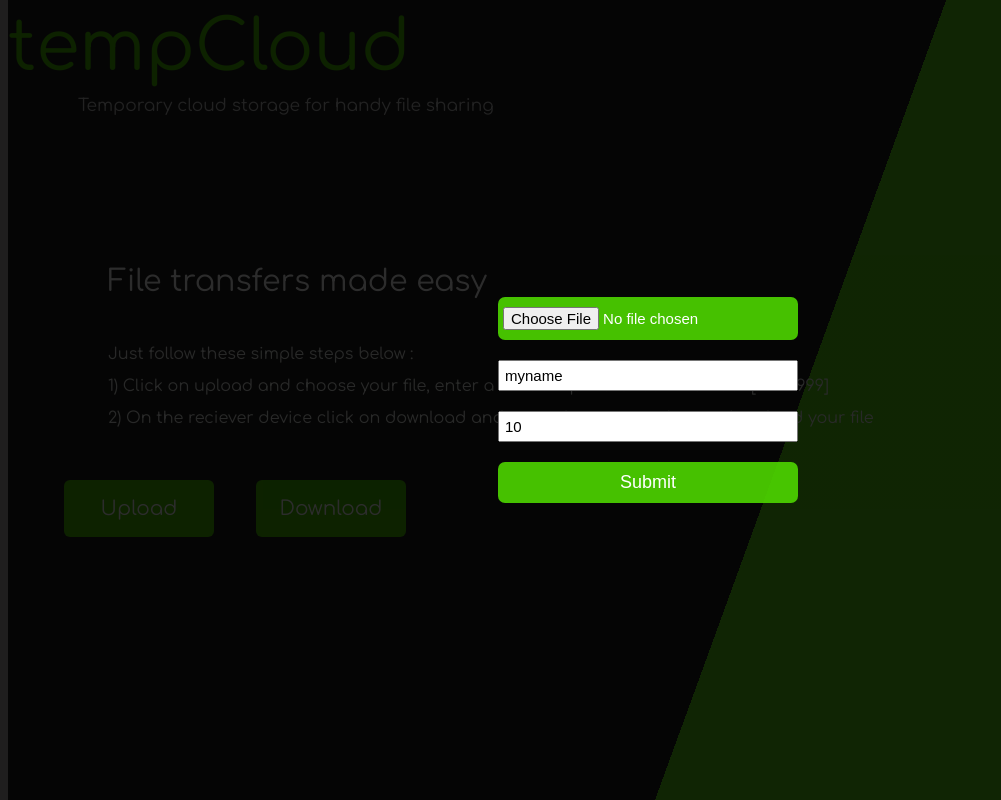
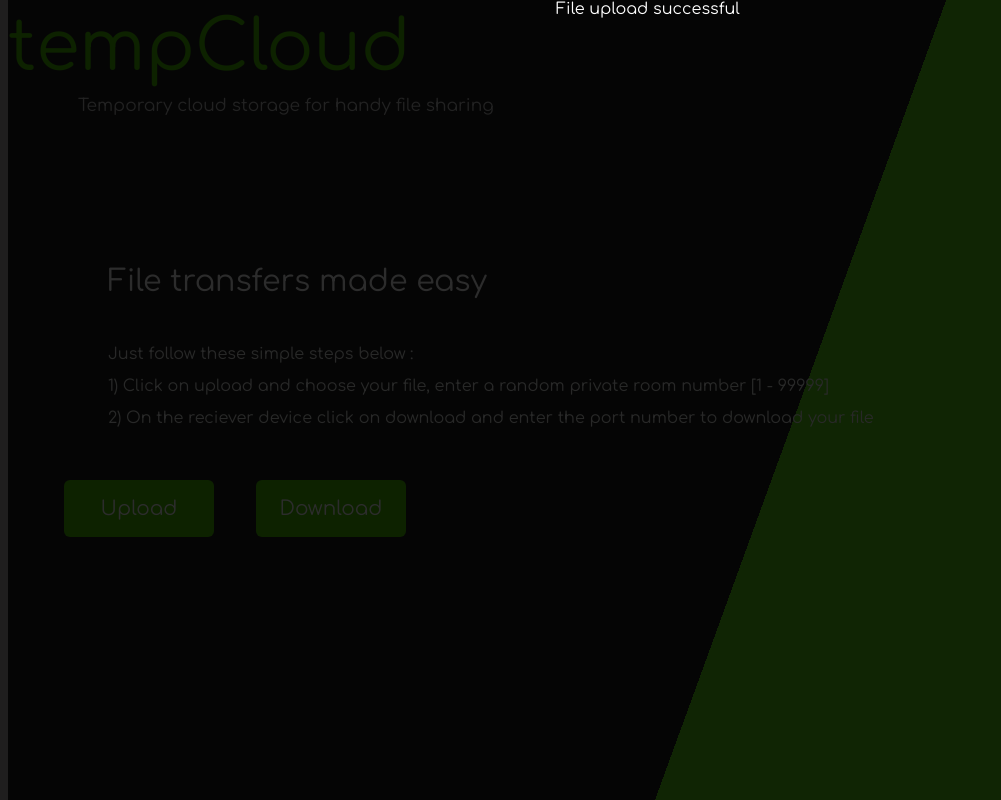
Before and after one commit to NithinSGowda/tempCloud, a PHP site: page / in a window 1280 px wide. Shown: the whole page, without its empty margins (0-1001 px from the left). Run offline with PHP 8.4, Linux system fonts and the light colour scheme.

Commit message:
Upload part done

```diff
--- a/index.php
+++ b/index.php
@@ -13,9 +13,10 @@ ini_set('max_execution_time', 300);
         {
             mkdir($upload.'/'.$room);
         }
-     $fupload=move_uploaded_file($t_name,$upload.'/'.$room.'/'.$name);
+        $extend=end((explode(".", $f_name)));
+     $fupload=move_uploaded_file($t_name,$upload.'/'.$room.'/'.$name.'.'.$extend);
      if($fupload){
-         echo 'file uploaded';
+         echo '<style>.success{display: block; }</style>';
      }
    }
 ?>
@@ -43,7 +44,7 @@ ini_set('max_execution_time', 300);
     </div>
 
     <div class="main">
-        <span class="upload">Upload</span><br>
+        <span class="upload" onclick="uploader()">Upload</span><br>
         <span class="download">Download</span>
     </div>
     <div class="uform">
@@ -57,6 +58,11 @@ ini_set('max_execution_time', 300);
     </div>
         </div>
 
+        <div class="success">
+            File upload successful
+        </div>
+
+    <script defer src="script.js"></script>
 
 </body>
 </html>
--- /dev/null
+++ b/script.js
@@ -0,0 +1,6 @@
+const form=document.querySelector('.uform');
+const upload=document.querySelector('.upload');
+
+function uploader(){
+    form.style.display='block'
+}
--- a/style.css
+++ b/style.css
@@ -73,6 +73,7 @@ body{
     position: fixed;
     top: 0;
     text-align: center;
+    display: none;
 }
 
 .uformBox{
@@ -105,3 +106,13 @@ input[type="file"]{
     padding-top: 10px;
     padding-bottom: 10px;
 }
+
+.success{
+    z-index: 2;
+    background-color: rgba(0, 0, 0, 0.829);
+    min-width: 100vw;
+    min-height: 100vh;
+    position: fixed;
+    top: 0;
+    text-align: center;
+}
```
